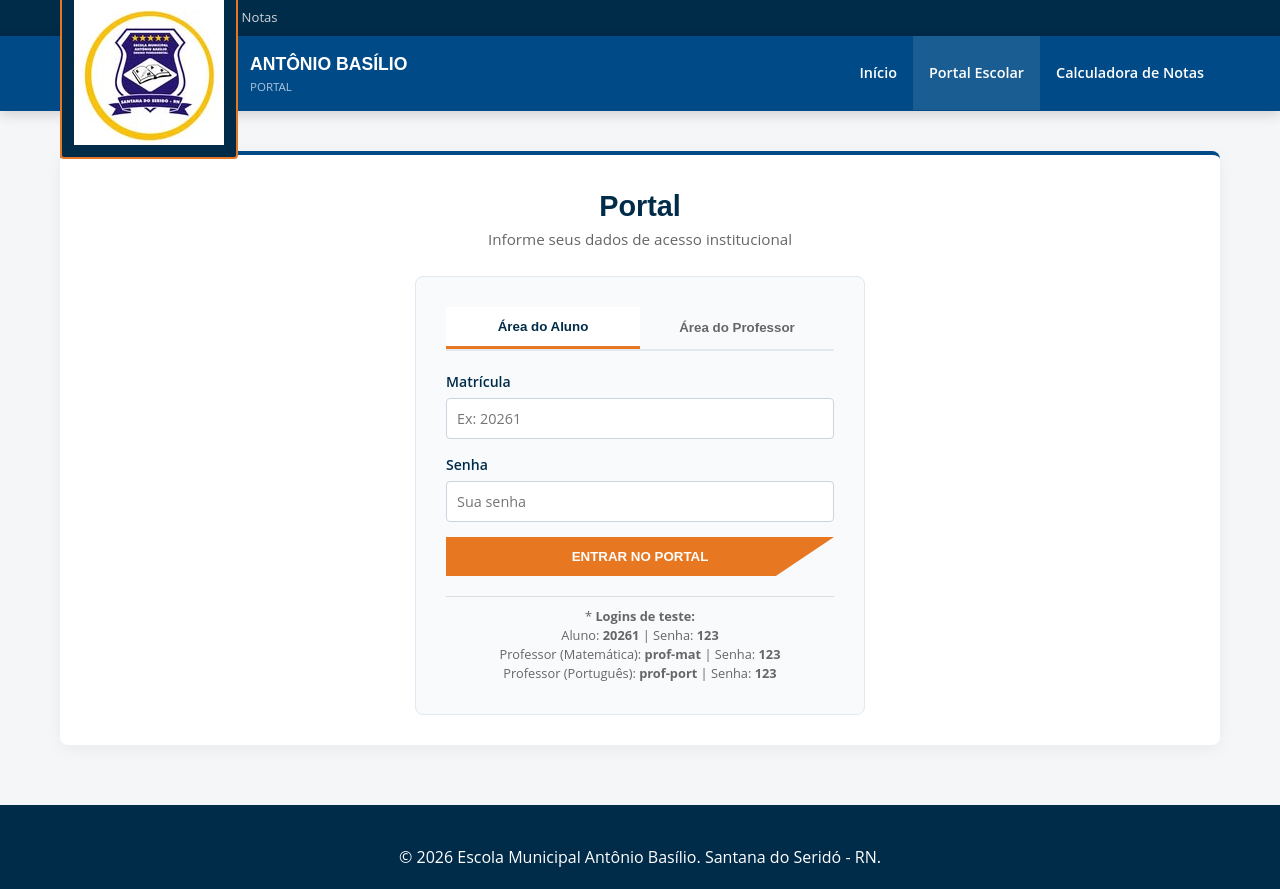
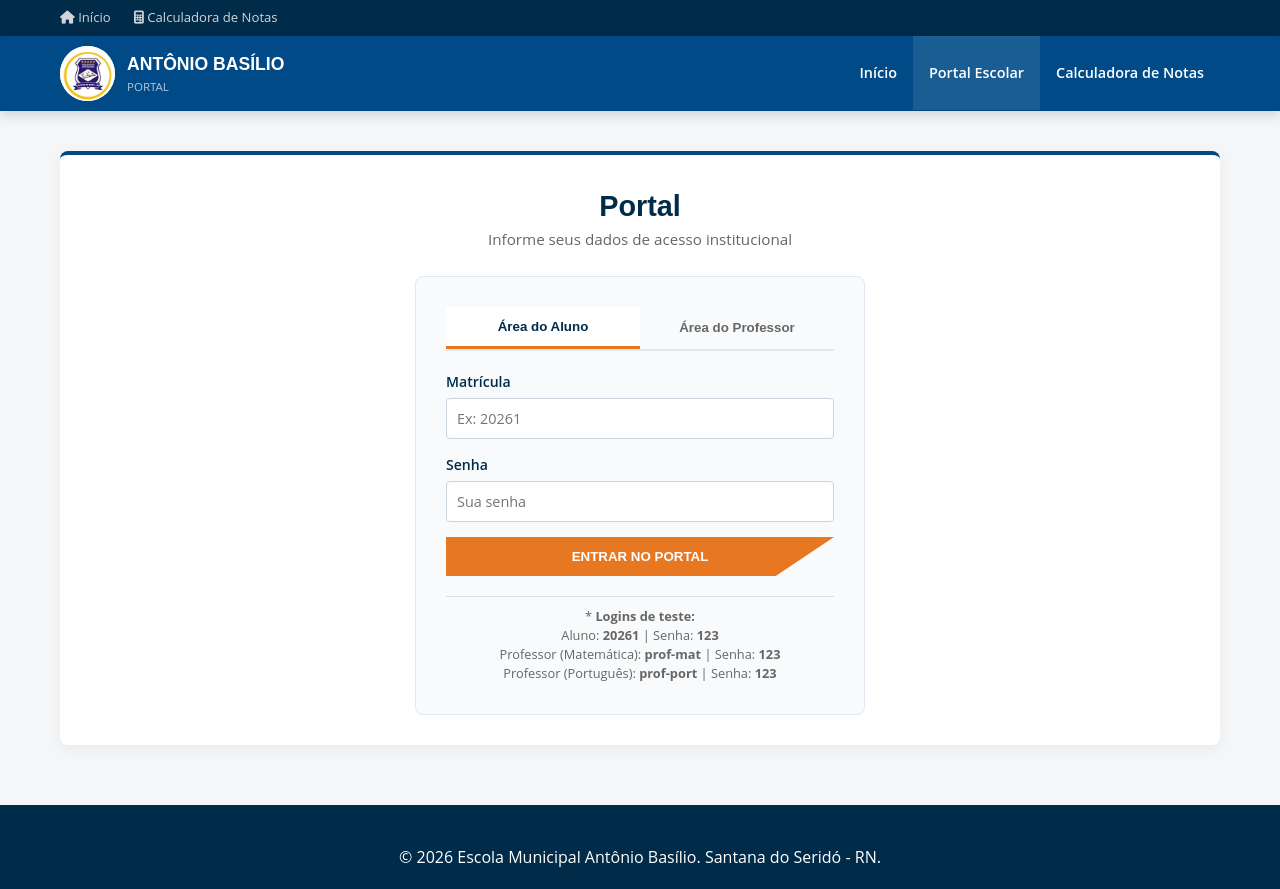
Before and after one commit to bbyongming/portal-escolar, a plain HTML site: page portal.html in a window 1280 px wide. Drawn offline with Linux system fonts and the light colour scheme.

Commit message:
ajuste no css para posicionamento da logo e ajuste num erro no html que liga o portal a calculadora

```diff
--- a/css/style.css
+++ b/css/style.css
@@ -84,13 +84,22 @@ body {
 }
 
 .logo-icon {
-  background-color: var(--dwu-navy);
-  border: 2px solid var(--dwu-orange);
-  color: #FFF;
-  font-weight: 900;
-  padding: 6px 12px;
-  border-radius: 4px;
+  width: 55px;
+  height: 55px;
+  border-radius: 50%;
+  overflow: hidden;
+  display: flex;
+  align-items: center;
+  justify-content: center;
+  background-color: white;
   margin-right: 12px;
+  flex-shrink: 0;
+}
+
+.logo-icon img {
+  width: 100%;
+  height: 100%;
+  object-fit: cover;
 }
 
 .logo-text {
--- a/portal.html
+++ b/portal.html
@@ -32,7 +32,7 @@
         <ul class="nav-menu">
           <li class="nav-item"><a href="index.html">Início</a></li>
           <li class="nav-item"><a href="portal.html" class="active">Portal Escolar</a></li>
-          <li class="nav-item"><a href="ifcalc.html">Calculadora de Notas</a></li>
+          <li class="nav-item"><a href="calc.html">Calculadora de Notas</a></li>
         </ul>
       </nav>
     </div>
```
